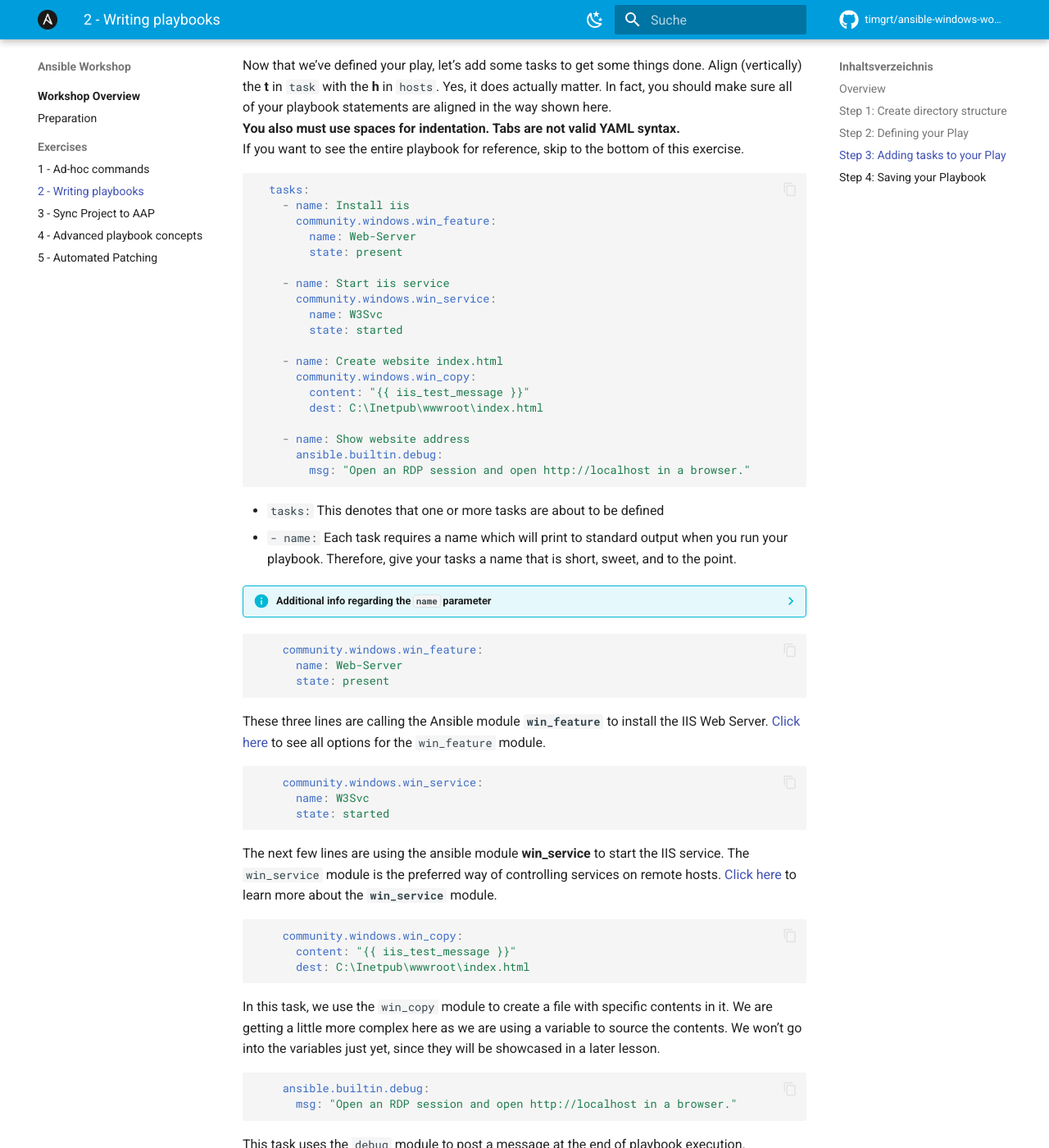
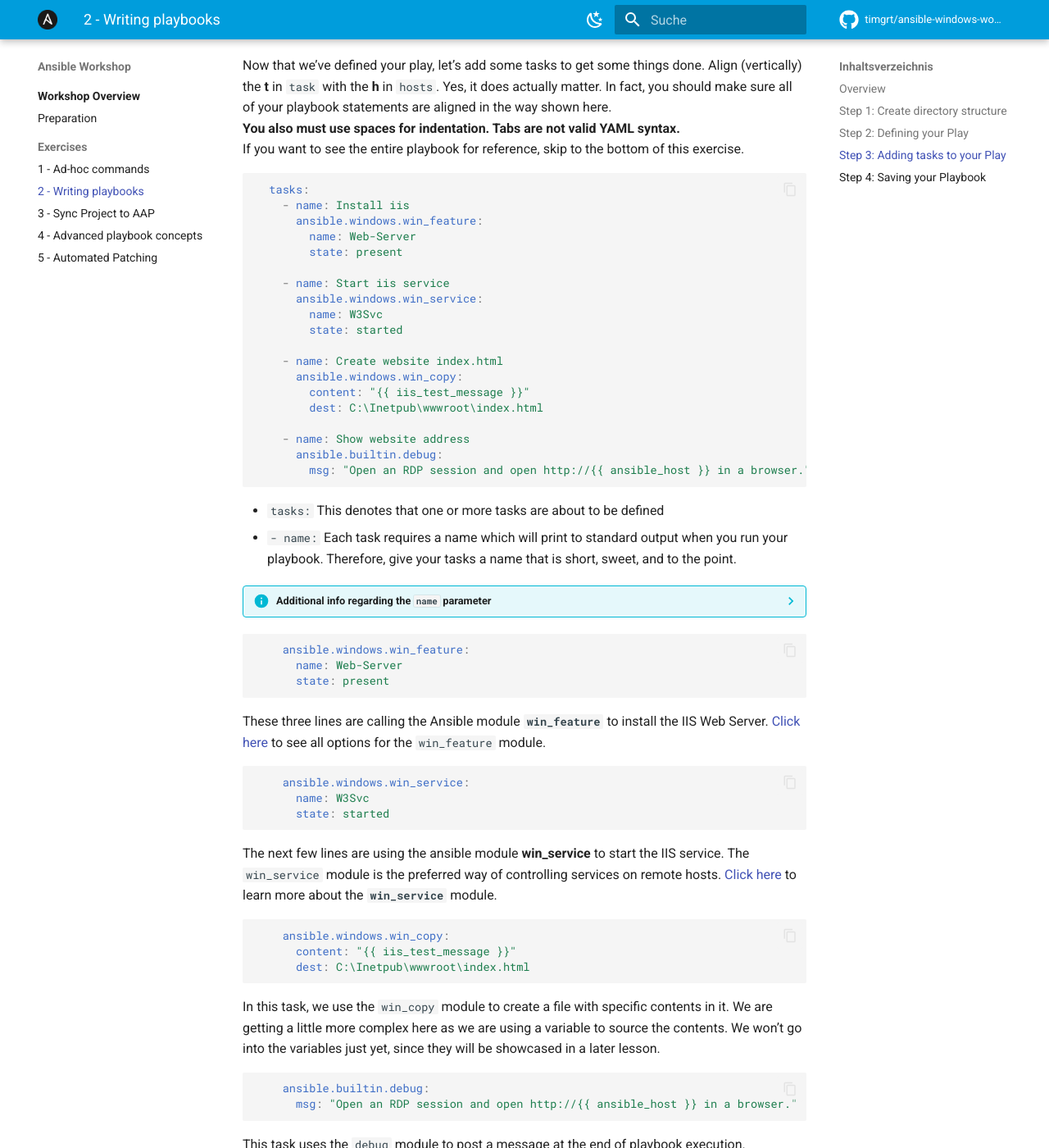
Before and after one commit to TimGrt/ansible-windows-workshop, an MkDocs documentation site: the page built from docs/windows-automation/windows-playbook.md, in a window 1280 px wide and 1400 px high, scrolled down 2167 px. Shown: the whole window at 82% size. Built offline with MkDocs 1.6.1 and Material for MkDocs 9.7.7, drawn with Linux system fonts in a browser that asks for light colours; comment, search, counter and statistics services are not loaded; some of the changed text lies outside the part shown.

Commit message:
Change writing-playbook.md for ws

````diff
--- a/docs/windows-automation/windows-playbook.md
+++ b/docs/windows-automation/windows-playbook.md
@@ -16,7 +16,7 @@
 
 ## Step 1: Create directory structure
 
-There is a [best practice](https://docs.ansible.com/ansible/latest/user_guide/playbooks_best_practices.html){:target="_blank"} on the preferred directory structures for playbooks. We strongly encourage you to read and understand these practices as you develop your Ansible skills. That said, our playbook today is very basic and a complex directory structure is not necessary.
+There is a [best practice](https://docs.ansible.com/ansible/latest/tips_tricks/sample_setup.html#sample-directory-layout){:target="_blank"} on the preferred directory structures for playbooks. We strongly encourage you to read and understand these practices as you develop your Ansible skills. That said, our playbook today is very basic and a complex directory structure is not necessary.
 
 Instead, we are going to create a very simple directory structure for our playbook, and add just a couple of files.
 
@@ -63,23 +63,23 @@
 ```yaml
   tasks:
     - name: Install iis
-      community.windows.win_feature:
+      ansible.windows.win_feature:
         name: Web-Server
         state: present
 
     - name: Start iis service
-      community.windows.win_service:
+      ansible.windows.win_service:
         name: W3Svc
         state: started
 
     - name: Create website index.html
-      community.windows.win_copy:
+      ansible.windows.win_copy:
         content: "{{ iis_test_message }}"
         dest: C:\Inetpub\wwwroot\index.html
 
     - name: Show website address
       ansible.builtin.debug:
-        msg: "Open an RDP session and open http://localhost in a browser."
+        msg: "Open an RDP session and open http://{{ ansible_host }} in a browser."
 ```
 
 * `tasks:` This denotes that one or more tasks are about to be defined
@@ -90,7 +90,7 @@
     When ommiting the `name` parameter, your playbook only will output that it does something with the `ansible.windows.win_feature` module, but not what it does exactly.
 
 ```yaml
-    community.windows.win_feature:
+    ansible.windows.win_feature:
       name: Web-Server
       state: present
 ```
@@ -98,7 +98,7 @@
 These three lines are calling the Ansible module **`win_feature`** to install the IIS Web Server. [Click here](https://docs.ansible.com/ansible/latest/collections/ansible/windows/win_feature_module.html){:target="_blank"} to see all options for the `win_feature` module.
 
 ```yaml
-    community.windows.win_service:
+    ansible.windows.win_service:
       name: W3Svc
       state: started
 ```
@@ -106,7 +106,7 @@
 The next few lines are using the ansible module **win_service** to start the IIS service. The `win_service` module is the preferred way of controlling services on remote hosts. [Click here](https://docs.ansible.com/ansible/latest/collections/ansible/windows/win_service_module.html){:target="_blank"} to learn more about the **`win_service`** module.
 
 ```yaml
-    community.windows.win_copy:
+    ansible.windows.win_copy:
       content: "{{ iis_test_message }}"
       dest: C:\Inetpub\wwwroot\index.html
 ```
@@ -115,7 +115,7 @@
 
 ```yaml
     ansible.builtin.debug:
-      msg: "Open an RDP session and open http://localhost in a browser."
+      msg: "Open an RDP session and open http://{{ ansible_host }} in a browser."
 ```
 
 This task uses the `debug` module to post a message at the end of playbook execution.
@@ -142,20 +142,26 @@
     Add the file (to the *local staging* area).
 
     ```bash
-    [student@ansible-1 ansible-files]$ git add install_iis.yml
+    [adm1schmidtjon@HAMS010784]$ git add iis_basic/install_iis.yml
+    ```
+
+    Or if you already in the created folder just the filename
+
+    ```bash
+    [adm1schmidtjon@HAMS010784]$ git add install_iis.yml
     ```
 
     *Commit* the change with a short message.
     This message is intended to describe the changes you made so that others (including yourself) better understand what is changing when comparing versions.
 
     ```bash
-    [student@ansible-1 ansible-files]$ git commit -m "Adding install_iis.yml playbook."
+    [adm1schmidtjon@HAMS010784]$ git commit -m "Adding install_iis.yml playbook."
     ```
 
     Now you need to push the committed changes to your repository.
 
     ```bash
-    [student@ansible-1 ansible-files]$ git push
+    [adm1schmidtjon@HAMS010784]$ git push
     ```
 
 === "VS Code"
@@ -211,5 +216,5 @@
 
     - name: Show website address
       ansible.builtin.debug:
-        msg: "Open an RDP session and open http://localhost in a browser."
+        msg: "Open an RDP session and open http://{{ ansible_host }} in a browser."
 ```
````
Also changed, not shown: other parts of docs/windows-automation/windows-playbook.md (+2 -3 lines).
